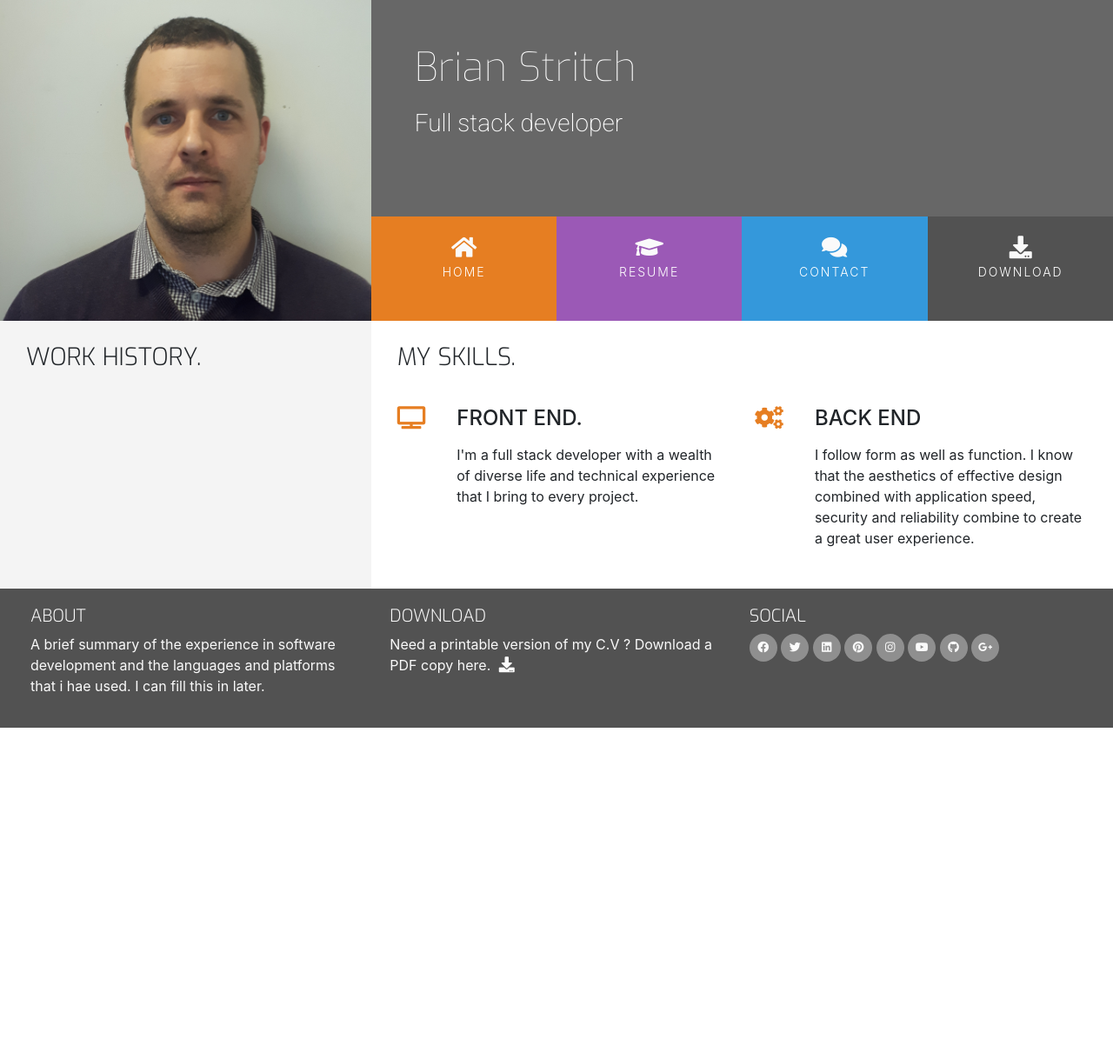
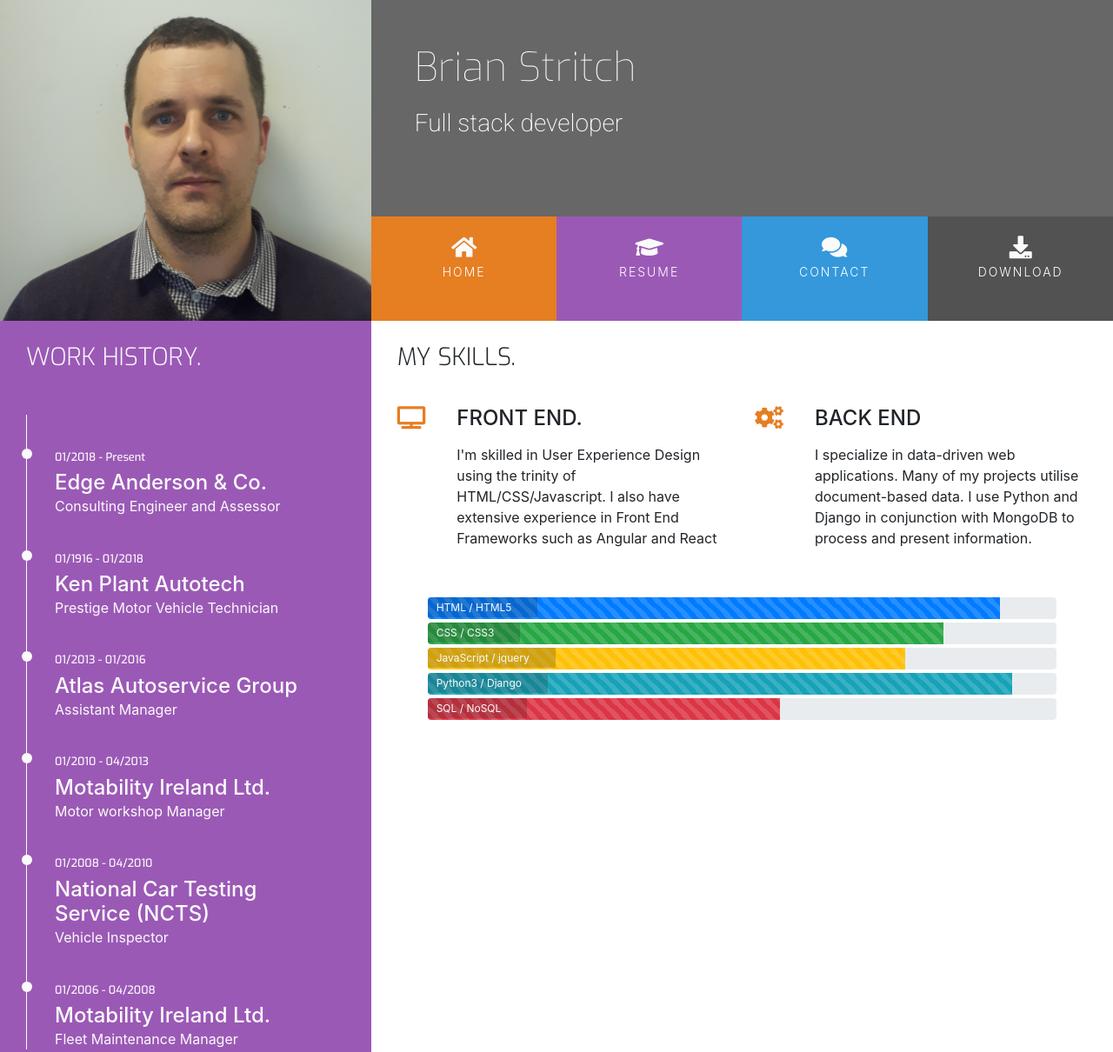
Before and after one commit to BrianStritch/Brian_Stritch_Resume, a plain HTML site: page resume.html in a window 1280 px wide. Shown: the top 1210 px of the page at 87% size. Before the commit the page ends 837 px from the top, so only its background shows below. Drawn offline with nearby package versions, Linux system fonts and the light colour scheme.

Commit message:
Add resume.html content

```diff
--- a/assets/css/style.css
+++ b/assets/css/style.css
@@ -10,6 +10,9 @@
 
 .bg-color-personal-info{
     background-color: #f4f4f4;
+}
+.bg-color-work-history{
+    background-color: #9b59b6;
 }
 .ui-menu-color-home{
     background-color: #e67e22;
@@ -57,12 +60,14 @@ h4{
     float: none;
 }
 
-.section-heading {
+.section-heading,
+.history-heading {
     font-family: "Exo", sans-serif;
     font-weight: 300;
     margin-top: 25px;
     margin-bottom: 40px;
 }
+
 /* **********************  heading ****************************/
 header{
     margin: 0;
@@ -244,3 +249,67 @@ footer{
     position: relative;
     width: 60%;
 }
+/* **********************  skills ****************************/
+.progress {
+    position: relative;
+    height: 25px;
+    margin-bottom: 4px;
+}
+.progress-type {
+    position: absolute;
+    left: 0px;
+    font-weight: 400;
+    padding: 3px 30px 2px 10px;
+    color: #fafafa;
+    background-color: rgba(25, 25, 25, 0.2);
+}
+.progress-section {
+    margin: 40px 20px;
+
+}
+/* ********************** work history ****************************/
+
+.history-heading{
+    color: #fafafa;
+    margin-bottom: 50px;
+}
+
+.timeline-item {
+    padding: 4em 2em 0em 2em;
+    position: relative;
+    color: #fafafa;
+    border-left: solid 1px;
+}
+
+.timeline-item p{
+    padding: 0;
+    margin: 0;
+}
+.timeline-item:before{
+    content: attr(data-dates);
+    position: absolute;
+    left: 2.5em;
+    top: 3em;
+    display: block;
+    font-family: "Exo", sans-serif;
+    font-weight: 500;
+    font-size: 0.8em;
+    padding: 0;
+    margin: 0;
+}
+
+.timeline-item:after {
+    width: 12px;
+    height: 12px;
+    display: block;
+    top: 2.4em;
+    position: absolute;
+    left: -6px;
+    border-radius: 12px;
+    content: "";
+    background-color: #fafafa;
+}
+
+.history-items {
+    margin-bottom: 30px;
+}
--- a/resume.html
+++ b/resume.html
@@ -1,16 +1,20 @@
 <!DOCTYPE html>
 <html lang="en">
+
 <head>
     <meta charset="UTF-8">
     <meta http-equiv="X-UA-Compatible" content="IE=edge">
     <meta name="viewport" content="width=device-width, initial-scale=1.0">
-    <link rel="stylesheet" href="https://maxcdn.bootstrapcdn.com/bootstrap/4.2.1/css/bootstrap.min.css"/>
-    <link rel="stylesheet" href="https://use.fontawesome.com/releases/v5.15.4/css/all.css" integrity="sha384-DyZ88mC6Up2uqS4h/KRgHuoeGwBcD4Ng9SiP4dIRy0EXTlnuz47vAwmeGwVChigm" crossorigin="anonymous">
-    <link rel="stylesheet" href="https://cdnjs.cloudflare.com/ajax/libs/hover.css/2.1.1/css/hover-min.css" type="text/css" />
+    <link rel="stylesheet" href="https://maxcdn.bootstrapcdn.com/bootstrap/4.2.1/css/bootstrap.min.css" />
+    <link rel="stylesheet" href="https://use.fontawesome.com/releases/v5.15.4/css/all.css"
+        integrity="sha384-DyZ88mC6Up2uqS4h/KRgHuoeGwBcD4Ng9SiP4dIRy0EXTlnuz47vAwmeGwVChigm" crossorigin="anonymous">
+    <link rel="stylesheet" href="https://cdnjs.cloudflare.com/ajax/libs/hover.css/2.1.1/css/hover-min.css"
+        type="text/css" />
     <link rel="stylesheet" href="https://cdnjs.cloudflare.com/ajax/libs/hover.css/2.3.1/css/hover.css" type="text/css">
     <link rel="stylesheet" href="assets/css/style.css" type="text/css">
     <title>Brian_Stritch_Resume</title>
 </head>
+
 <body>
     <header>
         <div class="row no-gutters">
@@ -49,10 +53,48 @@
     </header>
     <section class="container-fluid">
         <div class="row">
-            <div class="col-md-4 bg-color-personal-info section-column">
+            <div class="col-md-4 bg-color-work-history section-column">
                 <div class="row">
                     <div class="col-12">
-                        <h3 class="section-heading uppercase">Work history.</h3>
+                        <h3 class="history-heading uppercase">Work history.</h3>
+                    </div>
+                </div>
+                <div class="history-items">
+                    <div class="timeline-item" data-dates="01/2018 - Present">
+                        <h4>Edge Anderson & Co.</h4>
+                        <p>
+                            Consulting Engineer and Assessor
+                        </p>
+                    </div>
+                    <div class="timeline-item" data-dates="01/1916 - 01/2018">
+                        <h4>Ken Plant Autotech</h4>
+                        <p>
+                            Prestige Motor Vehicle Technician
+                        </p>
+                    </div>
+                    <div class="timeline-item" data-dates="01/2013 - 01/2016">
+                        <h4>Atlas Autoservice Group</h4>
+                        <p>
+                            Assistant Manager
+                        </p>
+                    </div>
+                    <div class="timeline-item" data-dates="01/2010 - 04/2013">
+                        <h4>Motability Ireland Ltd.</h4>
+                        <p>
+                            Motor workshop Manager
+                        </p>
+                    </div>
+                    <div class="timeline-item" data-dates="01/2008 - 04/2010">
+                        <h4>National Car Testing Service (NCTS)</h4>
+                        <p>
+                            Vehicle Inspector
+                        </p>
+                    </div>
+                    <div class="timeline-item" data-dates="01/2006 - 04/2008">
+                        <h4>Motability Ireland Ltd.</h4>
+                        <p>
+                            Fleet Maintenance Manager
+                        </p>
                     </div>
                 </div>
             </div>
@@ -71,8 +113,8 @@
                             <div class="col-10">
                                 <h4 class="three-reasons-heading uppercase">Front End.</h4>
                                 <p>
-                                    I'm a full stack developer with a wealth of diverse life and
-                                    technical experience that I bring to every project.
+                                    I'm skilled in User Experience Design using the trinity of HTML/CSS/Javascript.
+                                    I also have extensive experience in Front End Frameworks such as Angular and React
                                 </p>
                             </div>
                         </div>
@@ -85,14 +127,53 @@
                             <div class="col-10">
                                 <h4 class="three-reasons-heading uppercase">BAck End</h4>
                                 <p>
-                                    I follow form as well as function. I know that the aesthetics of
-                                    effective design combined with application speed, security and
-                                    reliability combine to create a great user experience.
+                                    I specialize in data-driven web applications. Many of my projects
+                                    utilise document-based data. I use Python and Django in conjunction
+                                    with MongoDB to process and present information.
                                 </p>
                             </div>
                         </div>
                     </div>
 
+                </div>
+                <div class="row progress-section">
+                    <div class="col">
+                        <div class="progress">
+                            <div class="progress-bar progress-bar-striped" role="progressbar" aria-valuenow="91"
+                                aria-value-min="0" aria-value-max="100" style="width:91%">
+                                <span class="sr-only">91% complete</span>
+                            </div>
+                            <span class="progress-type">HTML / HTML5</span>
+                        </div>
+                        <div class="progress">
+                            <div class="progress-bar progress-bar-striped bg-success" role="progressbar"
+                                aria-valuenow="82" aria-value-min="0" aria-value-max="100" style="width:82%">
+                                <span class="sr-only">82% complete</span>
+                            </div>
+                            <span class="progress-type">CSS / CSS3</span>
+                        </div>
+                        <div class="progress">
+                            <div class="progress-bar progress-bar-striped bg-warning" role="progressbar"
+                                aria-valuenow="76" aria-value-min="0" aria-value-max="100" style="width:76%">
+                                <span class="sr-only">76% complete</span>
+                            </div>
+                            <span class="progress-type">JavaScript / jquery </span>
+                        </div>
+                        <div class="progress">
+                            <div class="progress-bar progress-bar-striped bg-info" role="progressbar" aria-valuenow="93"
+                                aria-value-min="0" aria-value-max="100" style="width:93%">
+                                <span class="sr-only">93% complete</span>
+                            </div>
+                            <span class="progress-type">Python3 / Django</span>
+                        </div>
+                        <div class="progress">
+                            <div class="progress-bar progress-bar-striped bg-danger" role="progressbar"
+                                aria-valuenow="56" aria-value-min="0" aria-value-max="100" style="width:56%">
+                                <span class="sr-only">56% complete</span>
+                            </div>
+                            <span class="progress-type">SQL / NoSQL</span>
+                        </div>
+                    </div>
                 </div>
             </div>
 
@@ -104,10 +185,10 @@
                 <div class="col-sm-4">
                     <h5 class="uppercase general-sub">About</h5>
                     <p class="inline-block">A brief summary of the experience
-                         in software development and the languages and
-                         platforms that i hae used. I can fill this in
-                          later.
-                        </p>
+                        in software development and the languages and
+                        platforms that i hae used. I can fill this in
+                        later.
+                    </p>
                 </div>
                 <div class="col-sm-4">
                     <h5 class="uppercase general-sub">Download</h5>
@@ -117,7 +198,7 @@
                             <i class="fas fa-download" aria-hidden="true"></i>
                             <span class="sr-only">Download Link.</span>
                         </a>
-                       </p>
+                    </p>
                 </div>
                 <div class="col-sm-4">
                     <h5 class="uppercase general-sub">Social</h5>
@@ -177,4 +258,5 @@
     </footer>
 
 </body>
+
 </html>
```
